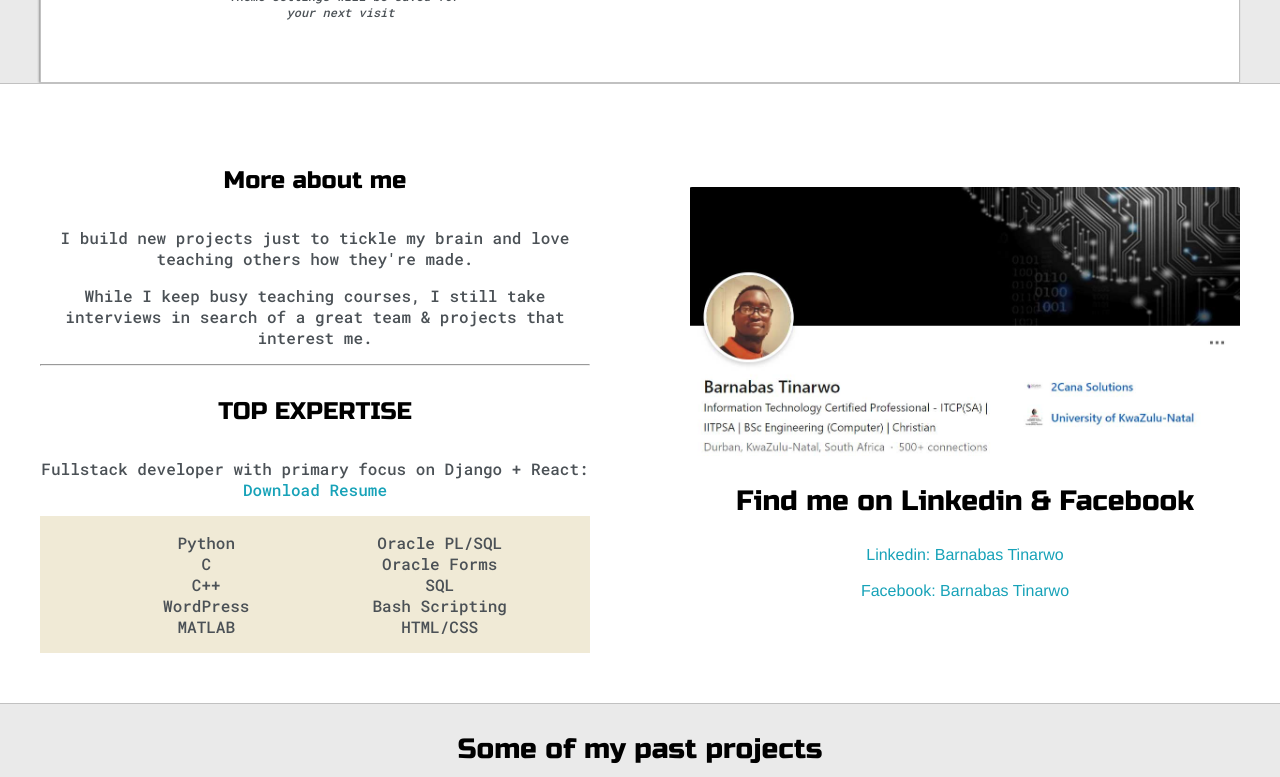
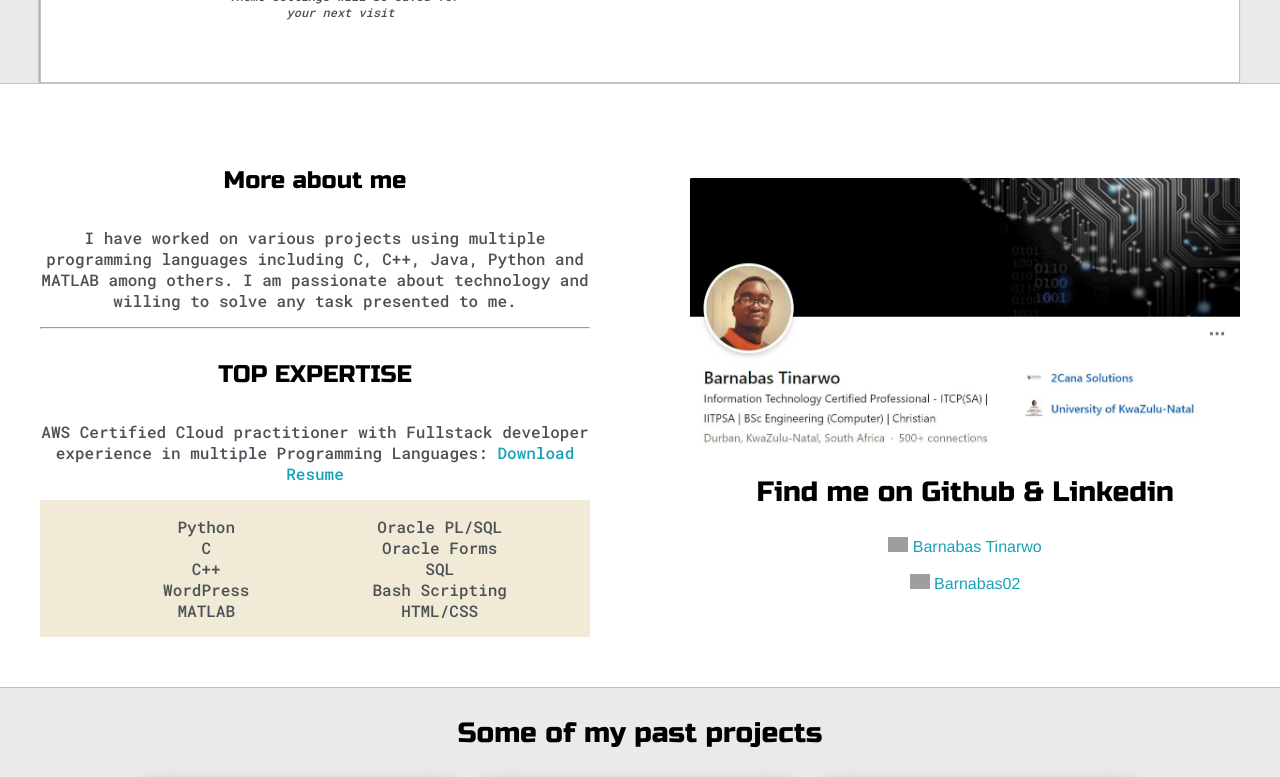
Before and after one commit to Barnabas02/my-portfolio, a Vue app: page / in a window 1280 px wide. Shown: the part 657-1434 px from the top of the page. Built offline with nearby package versions, Linux system fonts and the light colour scheme; grey boxes are pictures that could not be loaded.

Commit message:
Added icons and Renamed CV pdf file

```diff
--- a/src/components/AboutMe.vue
+++ b/src/components/AboutMe.vue
@@ -6,13 +6,10 @@
           <h4>More about me</h4>
 
           <p>
-            I build new projects just to tickle my brain and love teaching
-            others how they're made.
-          </p>
-
-          <p>
-            While I keep busy teaching courses, I still take interviews in
-            search of a great team & projects that interest me.
+            I have worked on various projects using multiple programming
+            languages including C, C++, Java, Python and MATLAB among others. I
+            am passionate about technology and willing to solve any task
+            presented to me.
           </p>
 
           <hr />
@@ -20,8 +17,11 @@
           <h4>TOP EXPERTISE</h4>
 
           <p>
-            Fullstack developer with primary focus on Django + React:
-            <a target="_blank" href="cv-2021.pdf">Download Resume</a>
+            AWS Certified Cloud practitioner with Fullstack developer experience
+            in multiple Programming Languages:
+            <a target="_blank" href="Barnabas-Tinarwo-CV.pdf"
+              >Download Resume</a
+            >
           </p>
 
           <div id="skills">
@@ -45,14 +45,20 @@
 
         <div class="social-links">
           <img id="social_img" src="images/follow.jpg" />
-          <h3>Find me on Linkedin & Facebook</h3>
+          <h3>Find me on Github & Linkedin</h3>
 
           <a target="_blank" href="https://www.linkedin.com/in/barnabas-tinarwo"
-            >Linkedin: Barnabas Tinarwo</a
+            ><img
+            class="contact-icon"
+            src="https://cdn.jsdelivr.net/npm/simple-icons@3.0.1/icons/linkedin.svg"
+          /> Barnabas Tinarwo</a
           >
           <br />
-          <a target="_blank" href="https://www.facebook.com/barnabast2"
-            >Facebook: Barnabas Tinarwo</a
+          <a target="_blank" href="https://github.com/Barnabas02"
+            ><img
+              class="contact-icon"
+              src="https://cdn.jsdelivr.net/npm/simple-icons@3.0.1/icons/github.svg"
+            /> Barnabas02</a
           >
         </div>
       </div>
@@ -66,4 +72,8 @@ export default {
 };
 </script>
 
-<style></style>
+<style scoped>
+.contact-icon {
+  height: 15px;
+}
+</style>
--- a/src/components/Home.vue
+++ b/src/components/Home.vue
@@ -39,7 +39,7 @@
                 <div id="corner-top-left" class="corner"></div>
                 <div id="corner-top-right" class="corner"></div>
                 <h3>What I Do</h3>
-                <p>Solve Computer Engineering Problems</p>
+                <p>I design and implement software solutions</p>
                 <div id="corner-bottom-left" class="corner"></div>
                 <div id="corner-bottom-right" class="corner"></div>
               </div>
```
Also changed, not shown: 1 other file (tests, documents, lock files or other folders).
